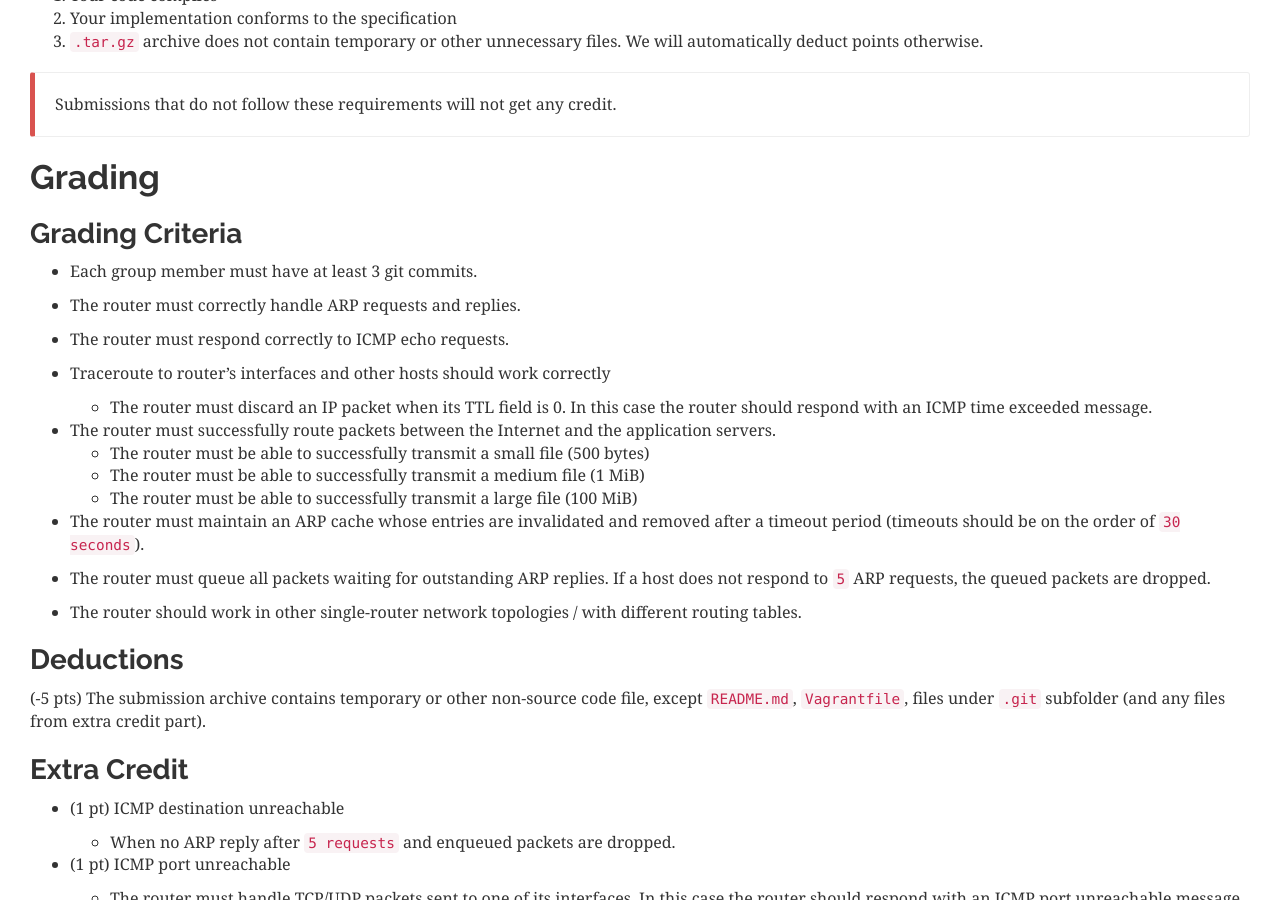
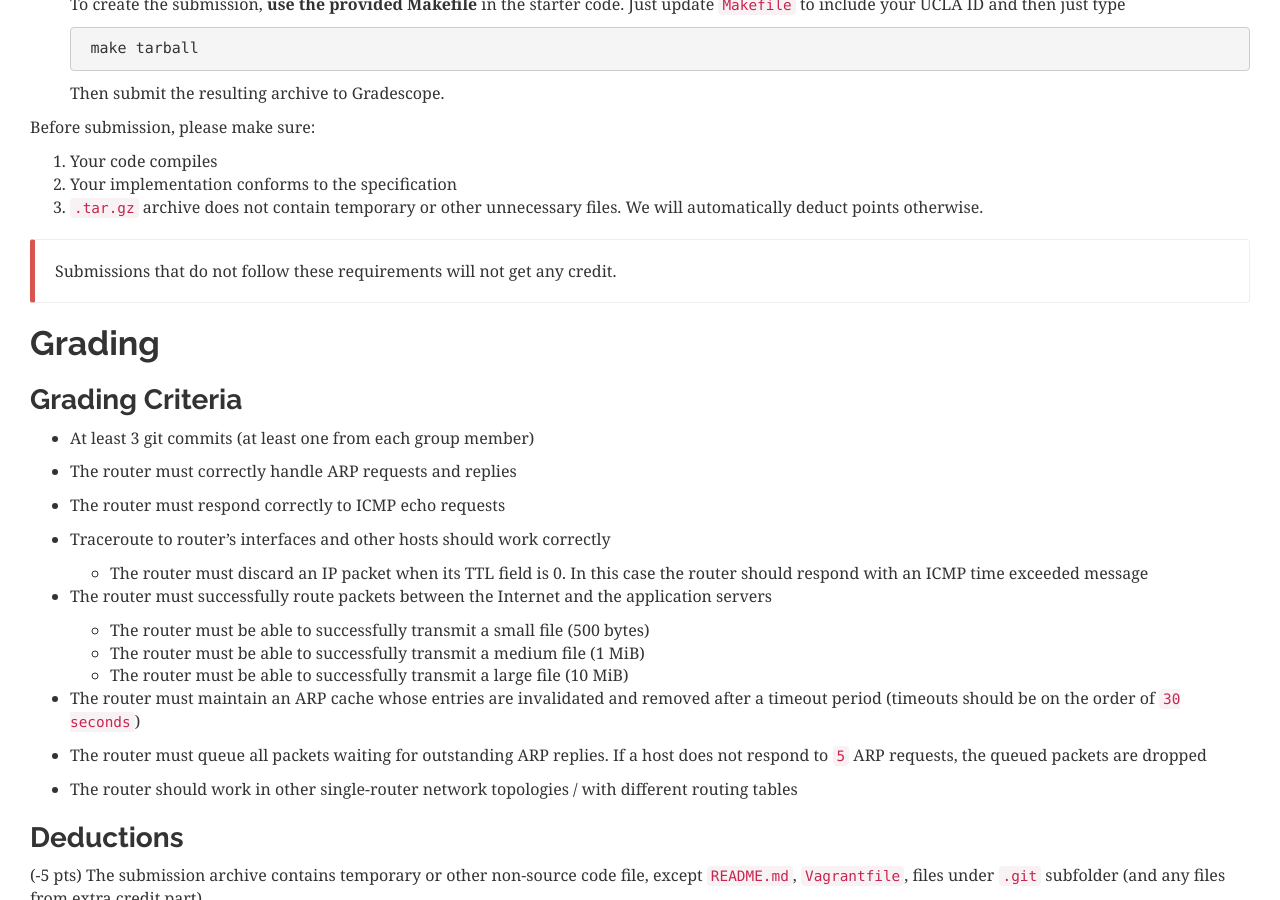
Before and after one commit to cawka/cs118-spring2017, a Jekyll site: the page built from project-3.md, in a window 1280 px wide and 900 px high, scrolled down 13734 px. Built offline with Jekyll 4.4.1, drawn with Linux system fonts in a browser that asks for light colours; nearby versions of some CDN libraries; some of the changed text lies outside the part shown.

Commit message:
Small update in p3 description

````diff
--- a/project-3.md
+++ b/project-3.md
@@ -620,11 +620,12 @@ then inside the newly opened `xterm`:
 $ sudo tcpdump -n -i server1-eth0
 ```
 
-<!-- ### Length of Assignment -->
+### Length of Assignment
 
-<!-- This assignment is considerably hard, so get started early. -->
+**This assignment is considerably hard, so get started early, not as many of you did for project 2.**
 
-<!-- In our reference solution, we added 520 lines of C++ code, including whitespace and comments. Of course, your solution may need fewer or more lines of code, but this gives you a rough idea of the size of the assignment to a first approximation. -->
+In our reference solution, we added less than 520 lines of C/C++ code, including whitespace and comments.
+Of course, your solution may need fewer or more lines of code, but this gives you a rough idea of the size of the assignment to a first approximation.
 
 ## A Few Hints
 
@@ -680,28 +681,27 @@ Submissions that do not follow these requirements will not get any credit.
 
 ### Grading Criteria
 
-- Each group member must have at least 3 git commits.
+- At least 3 git commits (at least one from each group member)
 
-- The router must correctly handle ARP requests and replies.
+- The router must correctly handle ARP requests and replies
 
-- The router must respond correctly to ICMP echo requests.
+- The router must respond correctly to ICMP echo requests
 
 - Traceroute to router's interfaces and other hosts should work correctly
 
-    * The router must discard an IP packet when its TTL field is 0. In this case the router should respond with an ICMP time exceeded message.
+    * The router must discard an IP packet when its TTL field is 0. In this case the router should respond with an ICMP time exceeded message
 
-- The router must successfully route packets between the Internet and the application servers.
+- The router must successfully route packets between the Internet and the application servers
+
     * The router must be able to successfully transmit a small file (500 bytes)
     * The router must be able to successfully transmit a medium file (1 MiB)
-    * The router must be able to successfully transmit a large file (100 MiB)
+    * The router must be able to successfully transmit a large file (10 MiB)
 
-- The router must maintain an ARP cache whose entries are invalidated and removed after a timeout period (timeouts should be on the order of `30 seconds`).
+- The router must maintain an ARP cache whose entries are invalidated and removed after a timeout period (timeouts should be on the order of `30 seconds`)
 
-<!-- - The router must enforce guarantees on timeouts--that is, if an ARP request is not responded to within a fixed period of time (1 second). -->
+- The router must queue all packets waiting for outstanding ARP replies. If a host does not respond to `5` ARP requests, the queued packets are dropped
 
-- The router must queue all packets waiting for outstanding ARP replies. If a host does not respond to `5` ARP requests, the queued packets are dropped.
-
-- The router should work in other single-router network topologies / with different routing tables.
+- The router should work in other single-router network topologies / with different routing tables
 
 ### Deductions
 
````
